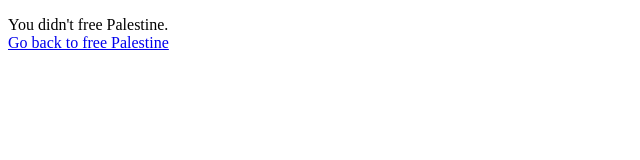
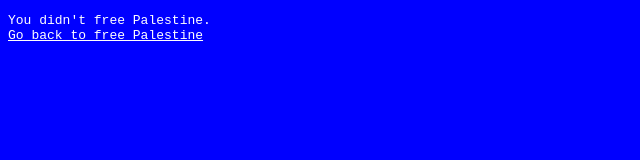
Before and after one commit to mirojones/mirojones.github.io, a plain HTML site: page nofreepalestine.html in a window 1280 px wide. Shown: the whole page, without its empty margins (0-640 px from the left). Drawn offline with Linux system fonts and the light colour scheme.

Commit message:
Update nofreepalestine.html

```diff
--- a/nofreepalestine.html
+++ b/nofreepalestine.html
@@ -2,7 +2,18 @@
 <html lang="en-AU">
   <head>
     <title>No free palestine</title>
-    <meta>
+    <meta name="robots" content="noindex"></meta>
+    <style>
+      * {
+        background-color: #00f;
+        color: #fff;
+        font-family: monospace;
+      }
+
+      a {
+        color: inherit;
+      }
+    </style>
   </head>
   <body>
     <p>You didn't free Palestine.<br><a href="index.html">Go back to free Palestine</a></p>
```
